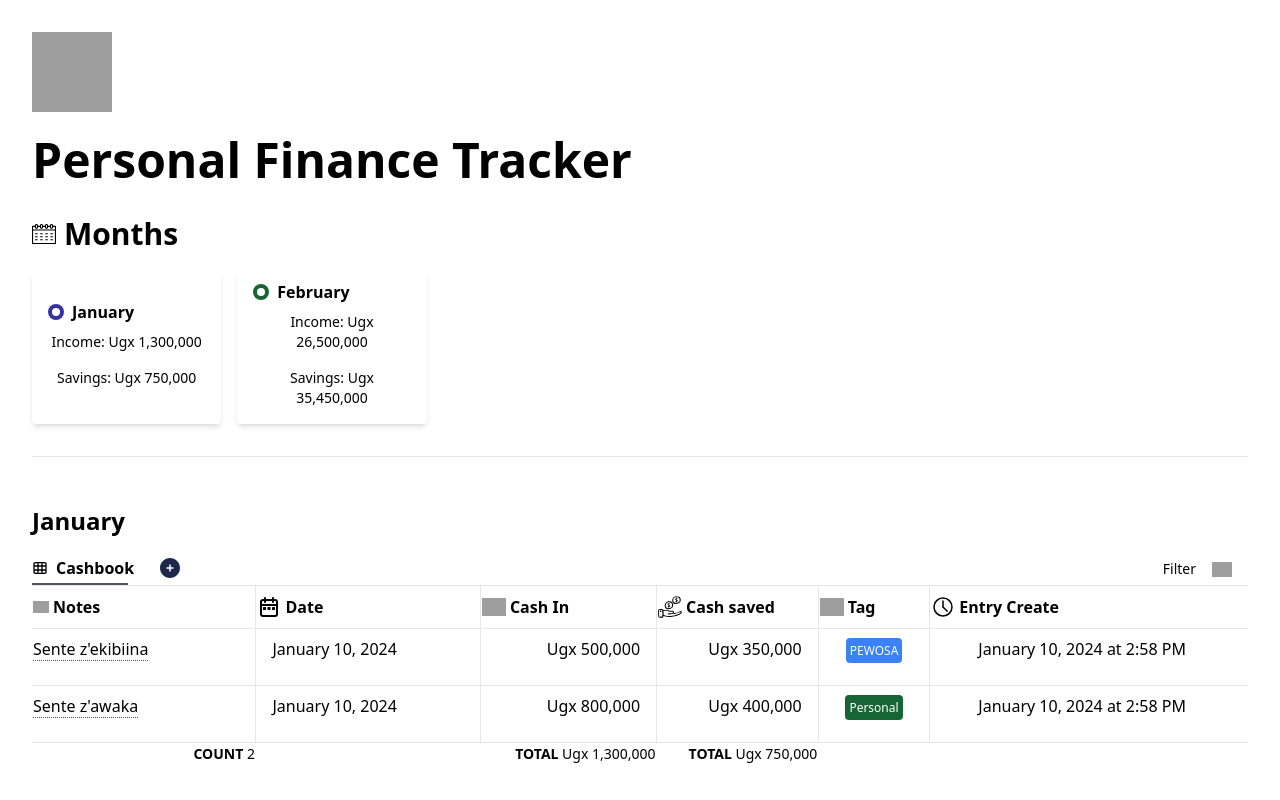
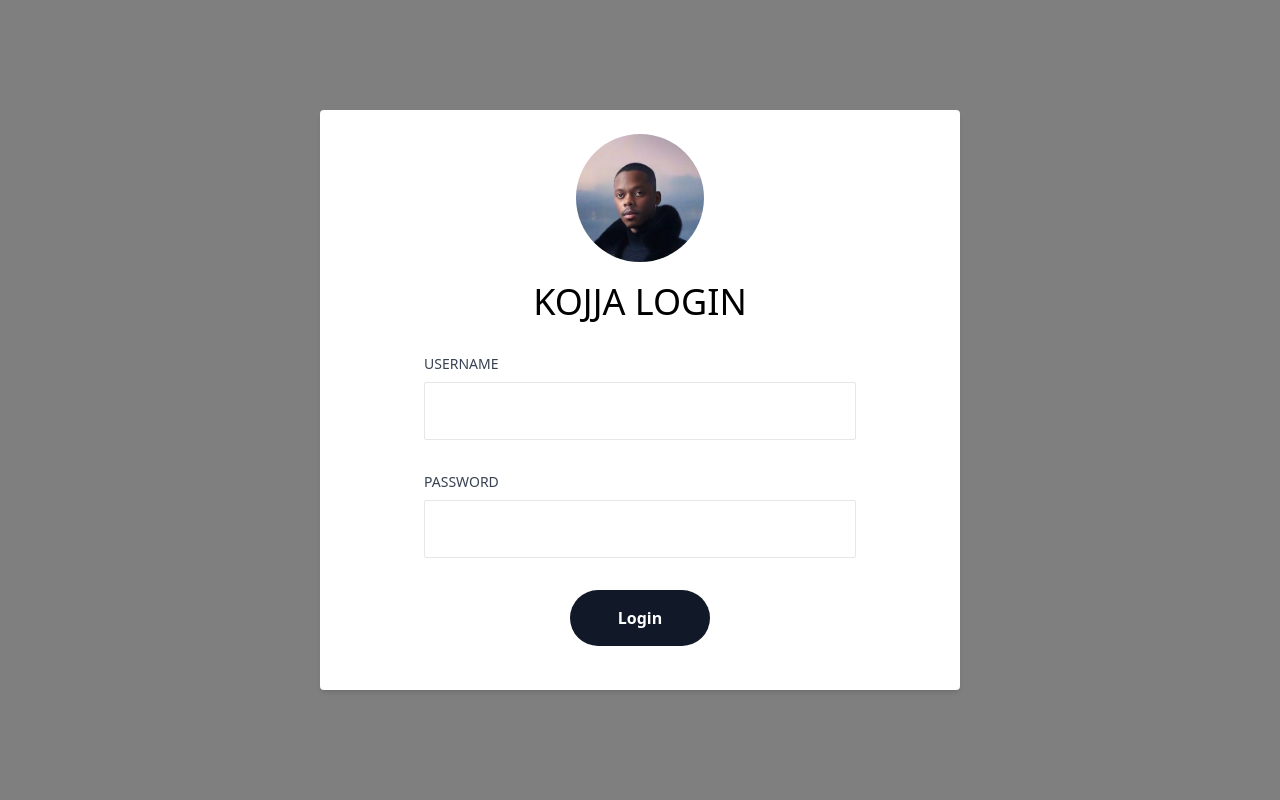
Before and after one commit to Mu-Solomon/personal-finance, a React (Create React App) app: page / in a window 1280 px wide. Built offline with nearby package versions, Linux system fonts and the light colour scheme; grey boxes are pictures that could not be loaded.

Commit message:
Creating login

```diff
--- a/src/App.jsx
+++ b/src/App.jsx
@@ -356,7 +356,7 @@ function App() {
         <img src={financeIcon} className="w-20 h-20 mb-6" />
         <div className="header">
           <h2 className="text-black font-extrabold text-5xl	">
-            Personal Finance Tracker
+            Kojja's Finance Tracker
           </h2>
         </div>
         <div id="months-outline" className="mt-8">
--- /dev/null
+++ b/src/components/Login.jsx
@@ -0,0 +1,90 @@
+import React, { useState } from "react";
+
+import admin from "../assets/images/admin.jpg";
+
+function Login({
+  credentials,
+  handleCredentialsChange,
+  handleLogin,
+  isLoggedIn,
+}) {
+  return (
+    <div className="relative">
+      {/* Gray background overlay */}
+      <div className="fixed top-0 left-0 w-full h-full bg-black bg-opacity-50 "></div>
+
+      {/* Modal container */}
+      <div className="w-1/2 fixed top-1/2 left-1/2 transform -translate-x-1/2 -translate-y-1/2 bg-white shadow-md rounded px-8 pt-6 pb-8 mb-4 flex flex-col overflow-y-auto max-h-screen overflow-hidden">
+        {/*Modal content */}
+        <div className="w-3/4 mx-auto">
+          <div className="text-center mb-8">
+            <img
+              src={admin}
+              className="rounded-full w-32 mx-auto mb-5"
+              alt=""
+              srcset=""
+            />
+            <span className="text-4xl">KOJJA LOGIN</span>
+          </div>
+
+          <div className="mt-8">
+            <label
+              htmlFor="username"
+              className="block text-gray-700 text-sm mb-2"
+            >
+              USERNAME{" "}
+            </label>
+            <div className="flex items-center">
+              <input
+                id="username"
+                name="username"
+                className="border rounded-sm w-full py-4 px-4 text-gray-700"
+                type="text"
+                value={credentials.username}
+                onChange={(event) =>
+                  handleCredentialsChange("username", event.target.value)
+                }
+              />
+            </div>
+          </div>
+          <div className="mt-8">
+            <label
+              htmlFor="password"
+              className="block text-gray-700 text-sm mb-2"
+            >
+              PASSWORD{" "}
+            </label>
+            <div className="flex items-center">
+              <input
+                id="password"
+                name="password"
+                className="border rounded-sm w-full py-4 px-4 text-gray-700"
+                type="password"
+                value={credentials.password}
+                onChange={(event) =>
+                  handleCredentialsChange("password", event.target.value)
+                }
+              />
+            </div>
+          </div>
+          {!isLoggedIn && isLoggedIn !== "" ? (
+            <span className="text-rose-600 mt-5">Invalid details</span>
+          ) : (
+            ""
+          )}
+
+          <div className="text-center pt-8">
+            <button
+              className="bg-gray-900 hover:bg-gray-700 text-white font-bold py-4 mb-3 px-12 rounded-full focus:outline-none focus:shadow-outline"
+              onClick={handleLogin}
+            >
+              <span>Login</span>
+            </button>
+          </div>
+        </div>
+      </div>
+    </div>
+  );
+}
+
+export default Login;
--- a/src/index.js
+++ b/src/index.js
@@ -1,15 +1,51 @@
-import React from "react";
-import ReactDOM from "react-dom/client";
+import React, { useState } from "react";
+import ReactDOM from "react-dom";
 import "./index.css";
+import Login from "./components/Login";
 import App from "./App";
 
+const Root = () => {
+  const [isLoggedIn, setIsLoggedIn] = useState("");
+  const [credentials, setCredentials] = useState({
+    username: "",
+    password: "",
+  });
+
+  const handleCredentialsChange = (field, value) => {
+    setCredentials((prevCredentials) => ({
+      ...prevCredentials,
+      [field]: value,
+    }));
+  };
+
+  const handleLogin = () => {
+    // Checking if the username and password match the criteria for showing the App component
+    if (credentials.username === "admin" && credentials.password === "kojja1") {
+      setIsLoggedIn(true);
+    } else {
+      setIsLoggedIn(false);
+      console.log("Invalid credentials");
+    }
+  };
+
+  return (
+    <React.StrictMode>
+      {isLoggedIn ? (
+        <App />
+      ) : (
+        <Login
+          credentials={credentials}
+          handleCredentialsChange={handleCredentialsChange}
+          handleLogin={handleLogin}
+          isLoggedIn={isLoggedIn}
+        />
+      )}
+    </React.StrictMode>
+  );
+};
 
 const root = ReactDOM.createRoot(document.getElementById("root"));
-root.render(
-  <React.StrictMode>
-    <App />
-  </React.StrictMode>
-);
+root.render(<Root />);
 
 // If you want to start measuring performance in your app, pass a function
 // to log results (for example: reportWebVitals(console.log))
```
Also changed, not shown: src/assets/images/admin.jpg (added).
